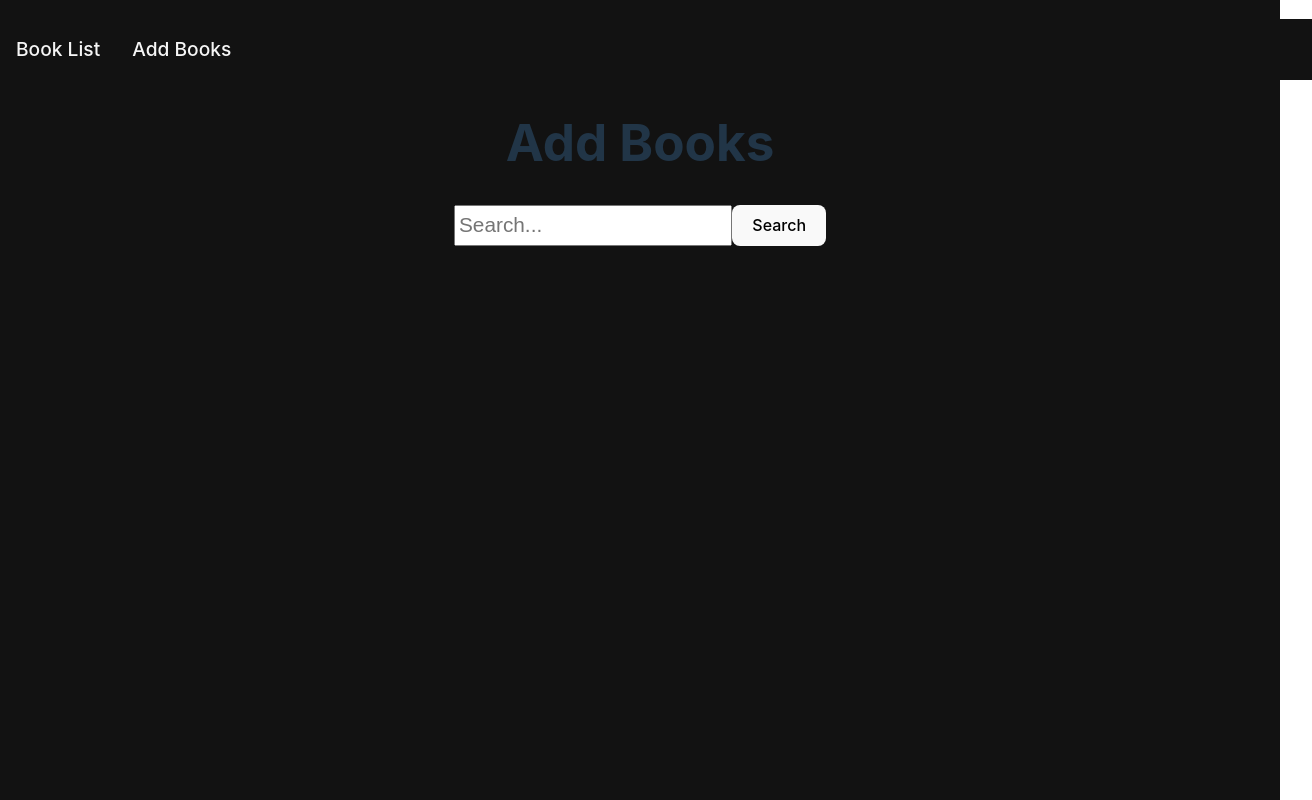
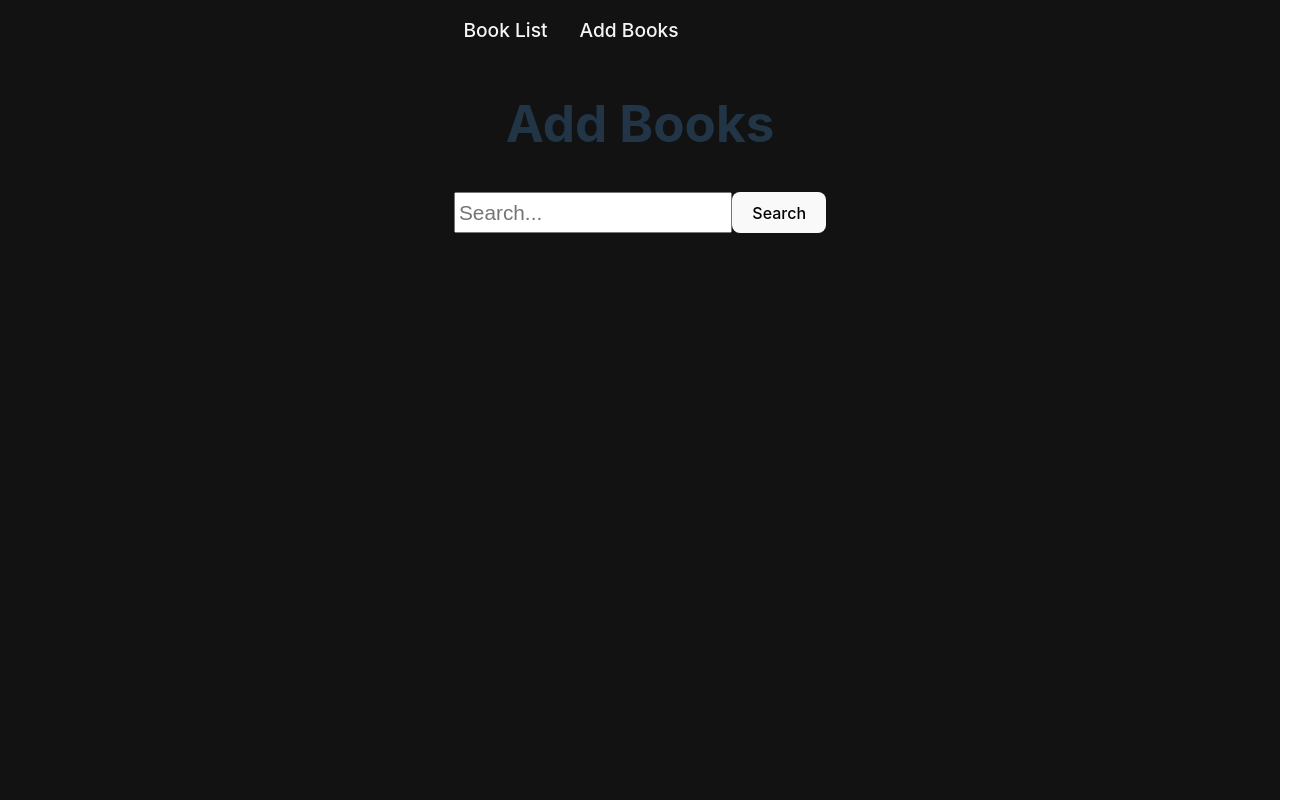
Before and after one commit to logno-dev/booklist, a React (Vite) app: page /add in a window 1280 px wide. Shown: the whole page, 1312 px wide, since content can reach past the window. Built offline with nearby package versions, Linux system fonts and the light colour scheme.

Commit message:
Mon Oct  7 22:57:09 PDT 2024

```diff
--- a/src/App.css
+++ b/src/App.css
@@ -2,12 +2,18 @@
   --bg-color: #121212;
 }
 
+html,
+body {
+  margin: 0;
+  padding: 0;
+  background-color: var(--bg-color);
+}
+
 #root {
-  max-width: 1280px;
   margin: 0 auto;
   text-align: center;
+  min-height: 100dvh;
   background-color: var(--bg-color);
-  min-height: 100dvh;
 }
 
 .logo {
@@ -29,10 +35,10 @@ nav ul {
   list-style: none;
   display: flex;
   gap: 2rem;
-  width: 100dvw;
   padding: 1rem;
   font-size: 1.2rem;
   background-color: var(--bg-color);
+  margin: 0;
 }
 
 nav ul a {
@@ -70,6 +76,7 @@ nav ul a {
   place-content: center;
   gap: .6rem;
   padding: 0;
+  margin: 0;
 }
 
 .book-list li {
@@ -93,6 +100,7 @@ nav ul a {
 form {
   display: flex;
   place-content: center;
+  padding: .4rem;
 }
 
 .search-box {
```
